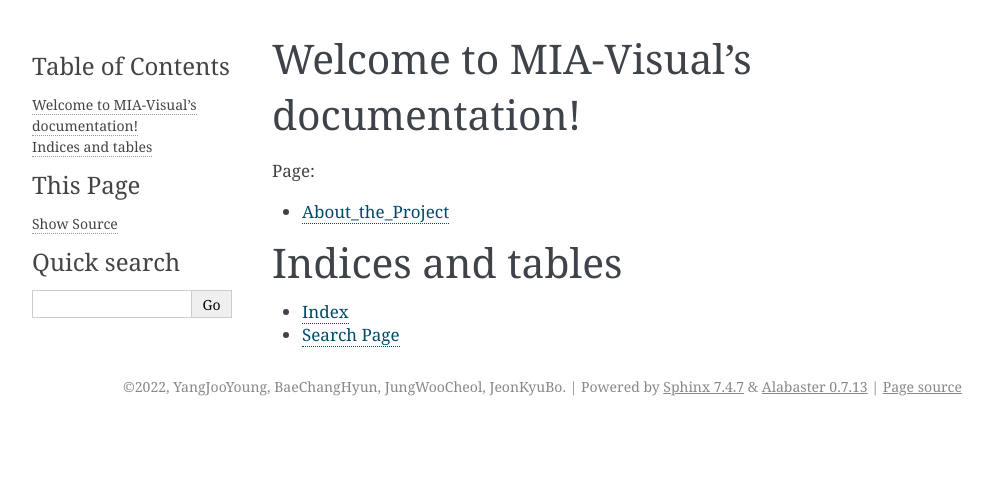
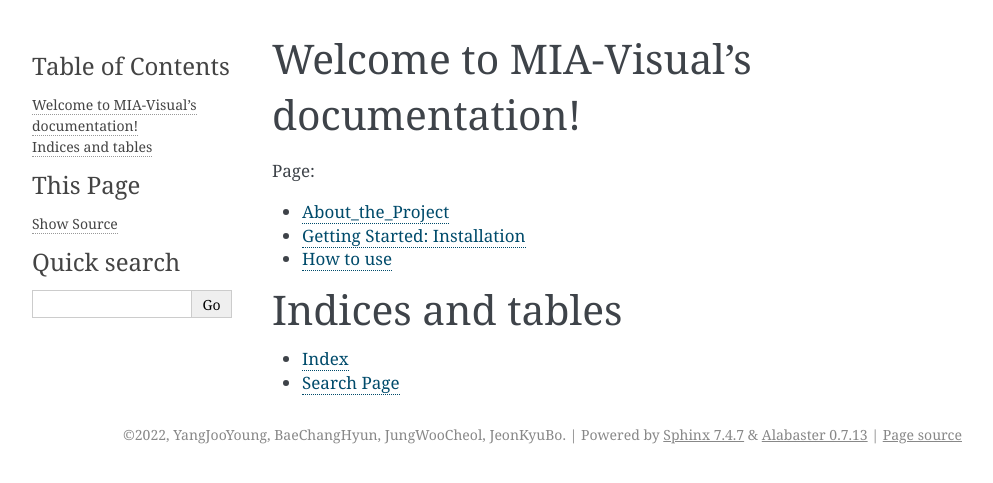
Before and after one commit to JooYoung-23/MIA-Visual, a Sphinx documentation site: the page built from docs/index.rst, in a window 1280 px wide. Shown: the top 483 px of the page, without its empty margins (148-1141 px from the left). Built offline with Sphinx 7.4.7, drawn with Linux system fonts in a browser that asks for light colours.

Commit message:
Update index.rst

```diff
--- a/docs/index.rst
+++ b/docs/index.rst
@@ -15,6 +15,8 @@ Welcome to MIA-Visual's documentation!
    :caption: Page:
 
    About_the_Project
+   Getting Started: Installation
+   How to use
 
 Indices and tables
 ==================
```
